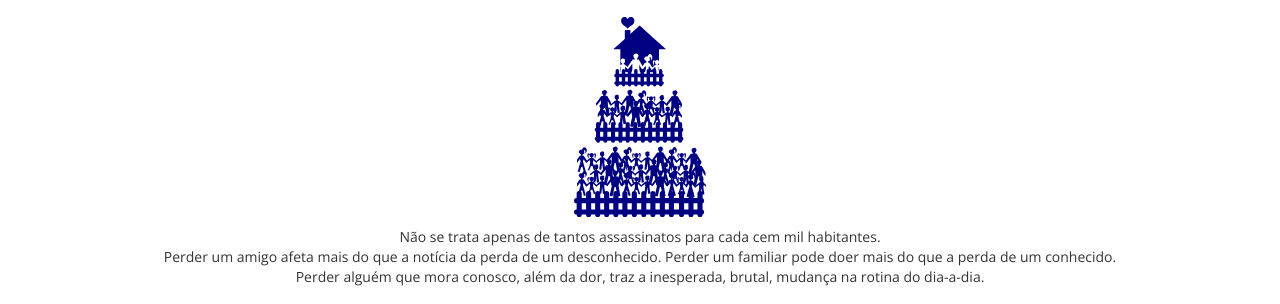
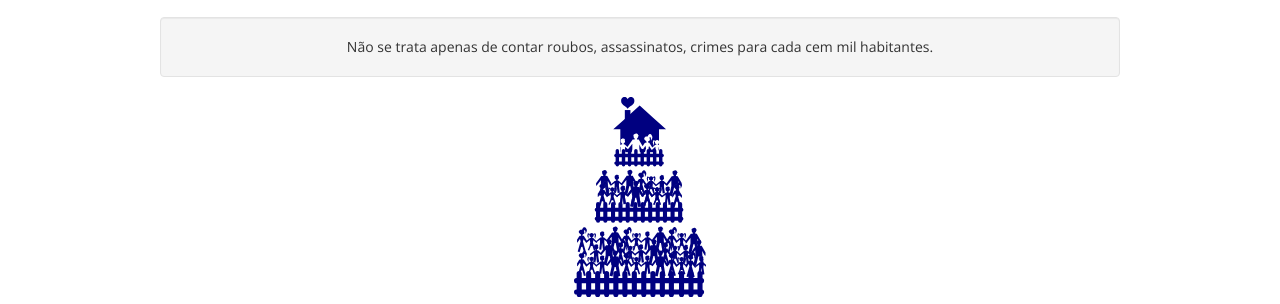
Before and after one commit to vladimirbrasil/social-penetration-of-rates, a plain HTML site: page entenda.html in a window 1280 px wide. Shown: the part 174-478 px from the top of the page. Drawn offline with nearby package versions, Linux system fonts and the light colour scheme.

Commit message:
Melhora entenda.html

```diff
--- a/entenda.html
+++ b/entenda.html
@@ -84,10 +84,12 @@ j=d.createElement(s),dl=l!='dataLayer'?'&l='+l:'';j.async=true;j.src=
   <div class='container'>
     <div class='violencia-nao-estatistica row text-center'>
       <h1 class='well'>Violência não é somente uma estatística. </h1>
+      <p class='well'>
+        Não se trata apenas de contar roubos, assassinatos, crimes para cada cem mil habitantes. </p>
       <img src="/images/violenciaperto-circulospessoais.svg" alt="Domicílio" height="200px">
+
       <p></p>
-      <p>
-        Não se trata apenas de tantos assassinatos para cada cem mil habitantes. <br>Perder um amigo afeta mais do que a notícia da perda de um desconhecido. Perder um familiar pode doer mais do que a perda de um conhecido. Perder alguém que mora conosco, além da dor, traz a inesperada, brutal, mudança na rotina do dia-a-dia.
+      <p>Perder um amigo assassinado afeta mais do que a notícia da perda de um desconhecido. <br>Perder um familiar pode doer mais do que a perda de um conhecido. <br>Perder alguém que mora conosco, além da dor, traz a inesperada, brutal, mudança na rotina do dia-a-dia.
       </p>
       <h2 class='well'>Violência pode atingir: </h2>
     </div>
```
